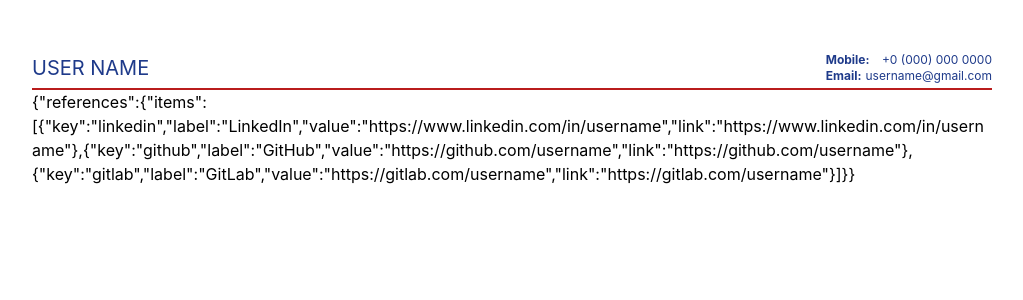
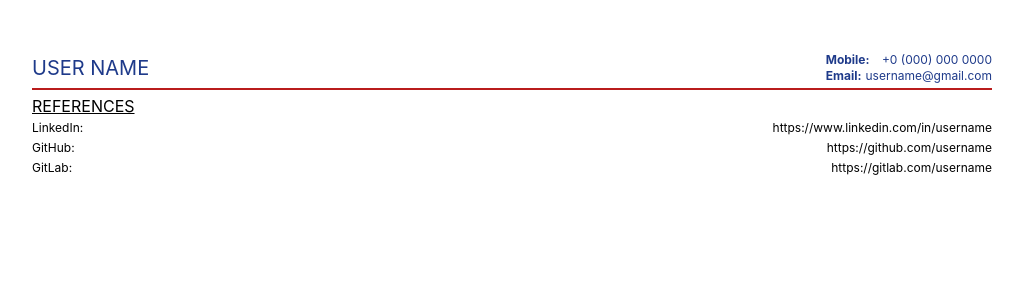
Before and after one commit to louvrecly/cv-generator-next, a Next.js app: page / in a window 1280 px wide. Shown: the top 300 px of the page, without its empty margins (128-1151 px from the left). Built offline with nearby package versions, Linux system fonts and the light colour scheme.

Commit message:
Import ReferencesSection to home page

```diff
--- a/components/ReferencesSection.js
+++ b/components/ReferencesSection.js
@@ -2,6 +2,7 @@
   return (
     <section className="py-1">
       <h2 className="text-base uppercase underline">References</h2>
+
       <ul>
         {references.items.map(item => (
           <li key={item.key} className="py-0.5 w-full flex flex-wrap justify-between gap-x-2 text-xs">
--- a/pages/index.js
+++ b/pages/index.js
@@ -1,5 +1,6 @@
 import useSWR from 'swr'
 import UserInfoBar from 'components/UserInfoBar'
+import ReferencesSection from 'components/ReferencesSection'
 
 const fetcher = (...args) => fetch(...args).then(res => res.json())
 
@@ -25,7 +26,7 @@
             ? <p>Failed to Load Data</p>
             : !referencesRes.data
             ? <p>Loading...</p>
-            : JSON.stringify(referencesRes.data)
+            : <ReferencesSection references={referencesRes.data.references} />
         }
       </div>
     </div>
```
